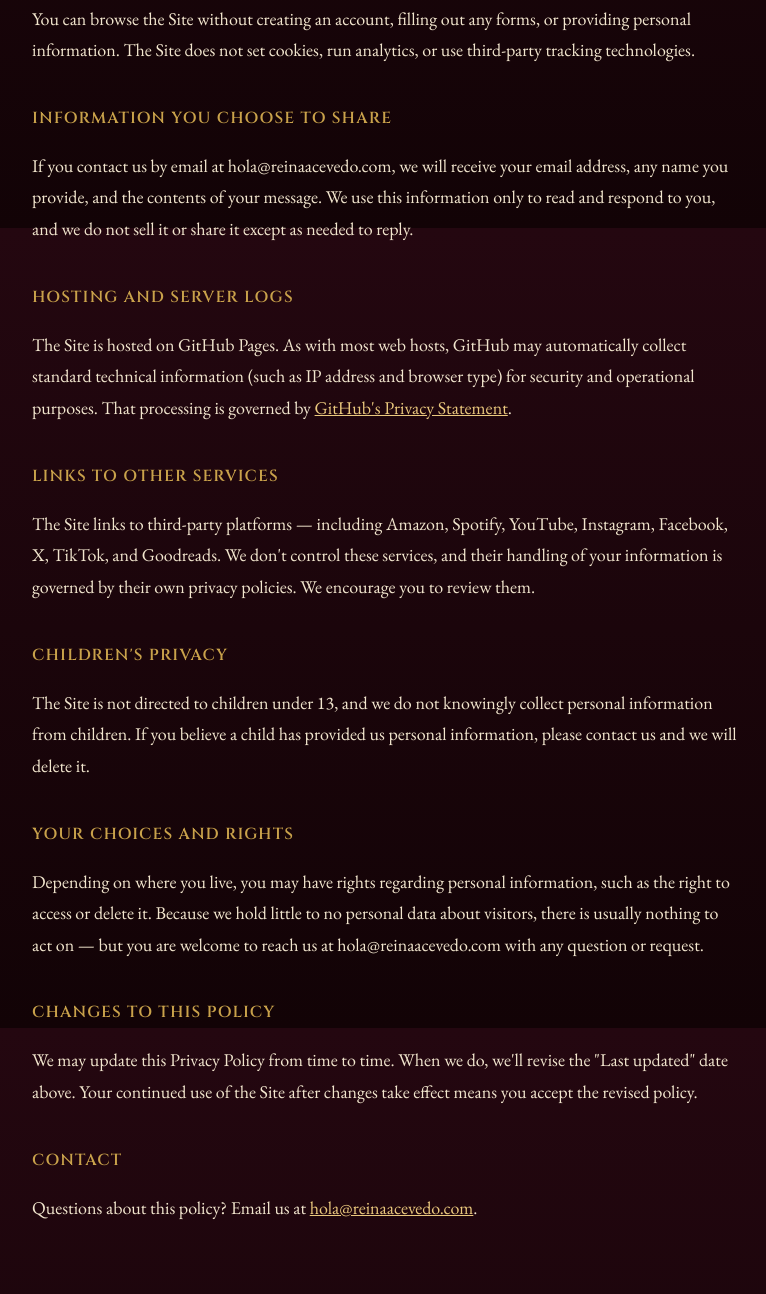
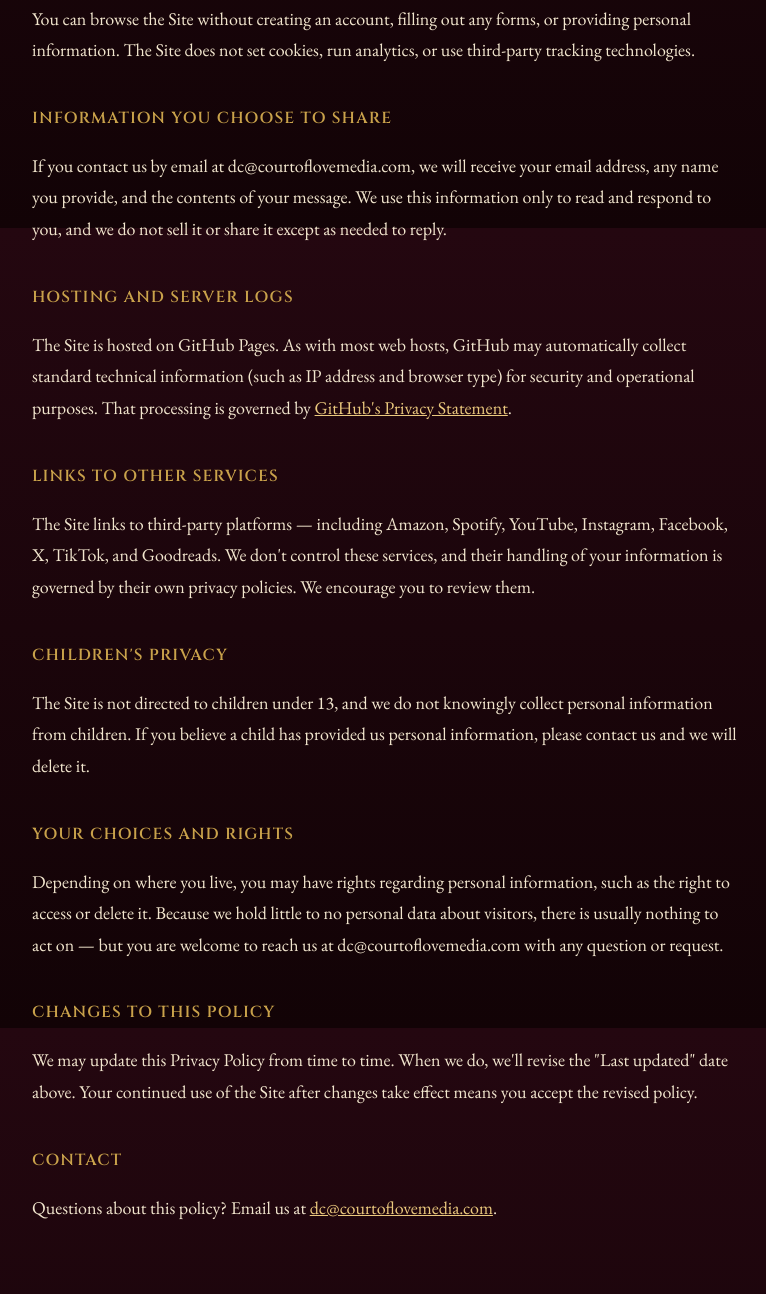
Before and after one commit to reinaacevedo/reinaacevedo.github.io, a plain HTML site: page privacy.html in a window 1280 px wide. Shown: the part 572-1866 px from the top of the page, without its empty margins (254-1020 px from the left). Drawn offline with nearby package versions, Linux system fonts and the light colour scheme.

Commit message:
updated email address

```diff
--- a/privacy.html
+++ b/privacy.html
@@ -61,7 +61,7 @@
   <p>You can browse the Site without creating an account, filling out any forms, or providing personal information. The Site does not set cookies, run analytics, or use third-party tracking technologies.</p>
 
   <h2>Information you choose to share</h2>
-  <p>If you contact us by email at hola@reinaacevedo.com, we will receive your email address, any name you provide, and the contents of your message. We use this information only to read and respond to you, and we do not sell it or share it except as needed to reply.</p>
+  <p>If you contact us by email at dc@courtoflovemedia.com, we will receive your email address, any name you provide, and the contents of your message. We use this information only to read and respond to you, and we do not sell it or share it except as needed to reply.</p>
 
   <h2>Hosting and server logs</h2>
   <p>The Site is hosted on GitHub Pages. As with most web hosts, GitHub may automatically collect standard technical information (such as IP address and browser type) for security and operational purposes. That processing is governed by <a href="https://docs.github.com/en/site-policy/privacy-policies/github-general-privacy-statement" target="_blank" rel="noopener">GitHub's Privacy Statement</a>.</p>
@@ -73,13 +73,13 @@
   <p>The Site is not directed to children under 13, and we do not knowingly collect personal information from children. If you believe a child has provided us personal information, please contact us and we will delete it.</p>
 
   <h2>Your choices and rights</h2>
-  <p>Depending on where you live, you may have rights regarding personal information, such as the right to access or delete it. Because we hold little to no personal data about visitors, there is usually nothing to act on — but you are welcome to reach us at hola@reinaacevedo.com with any question or request.</p>
+  <p>Depending on where you live, you may have rights regarding personal information, such as the right to access or delete it. Because we hold little to no personal data about visitors, there is usually nothing to act on — but you are welcome to reach us at dc@courtoflovemedia.com with any question or request.</p>
 
   <h2>Changes to this policy</h2>
   <p>We may update this Privacy Policy from time to time. When we do, we'll revise the "Last updated" date above. Your continued use of the Site after changes take effect means you accept the revised policy.</p>
 
   <h2>Contact</h2>
-  <p>Questions about this policy? Email us at <a href="mailto:hola@reinaacevedo.com">hola@reinaacevedo.com</a>.</p>
+  <p>Questions about this policy? Email us at <a href="mailto:dc@courtoflovemedia.com">dc@courtoflovemedia.com</a>.</p>
 </main>
 
 <footer>
```
Also changed, not shown: index.html (+3 -3 lines), terms.html (+1 -1 lines), 1 other file.
